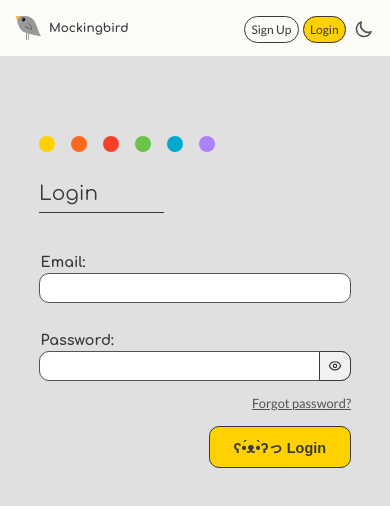
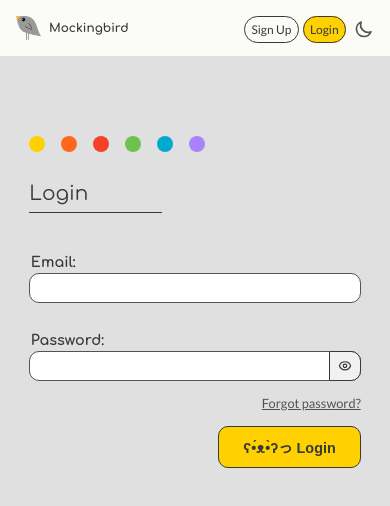
Before and after one commit to cakebatterandsprinkles/mockingbird, a React (Create React App) app in the folder client/: page /login in a window 390 px wide. Shown: the top 506 px of the page. Built offline with nearby package versions, Linux system fonts and the light colour scheme; no server answers.

Commit message:
Fixed main container width in form pages for smaller screens

```diff
--- a/client/src/containers/LoginForm/LoginForm.module.css
+++ b/client/src/containers/LoginForm/LoginForm.module.css
@@ -271,7 +271,7 @@
   }
 
   .mainContainer {
-    width: 80%;
+    width: 85%;
     padding-top: 5rem;
   }
 
--- a/client/src/containers/ResetPassword/ResetPassword.module.css
+++ b/client/src/containers/ResetPassword/ResetPassword.module.css
@@ -89,7 +89,7 @@
 @media (max-width: 600px) {
   .mainContainer {
     height: 85vh;
-    width: 80%;
+    width: 85%;
     padding-top: 4rem;
   }
 
--- a/client/src/containers/Settings/Settings.module.css
+++ b/client/src/containers/Settings/Settings.module.css
@@ -78,7 +78,7 @@
 @media (max-width: 600px) {
   .mainContainer {
     height: 85vh;
-    width: 80%;
+    width: 85%;
     padding-top: 4rem;
   }
 
--- a/client/src/containers/SignUpForm/SignUpForm.module.css
+++ b/client/src/containers/SignUpForm/SignUpForm.module.css
@@ -183,7 +183,7 @@ input:focus,
 
 @media (max-width: 600px) {
   .mainContainer {
-    width: 80%;
+    width: 85%;
     padding-top: 5rem;
   }
 
```
